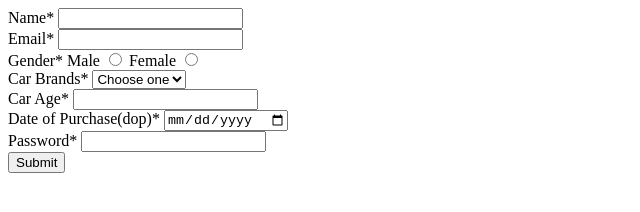
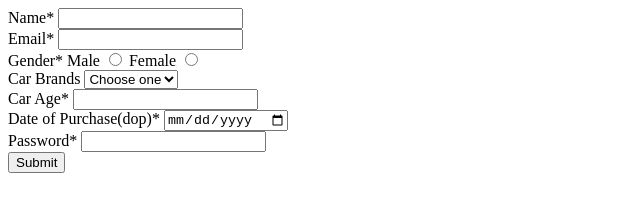
Before and after one commit to acciojob/car-insurance-form-prajwal2103, a website: page main.html in a window 1280 px wide. Shown: the full height of the page, 0-640 px from the left. Drawn offline with Linux system fonts and the light colour scheme.

Commit message:
created a submission

```diff
--- a/main.html
+++ b/main.html
@@ -25,7 +25,7 @@
 
 	</div>
 	<div>
-	<label for="car">Car Brands*</label>
+	<label for="car">Car Brands</label>
 	<select id="car" name="car">
 	<option value="">Choose one</option>
 	<option value="bmw">BMW</option>
```
